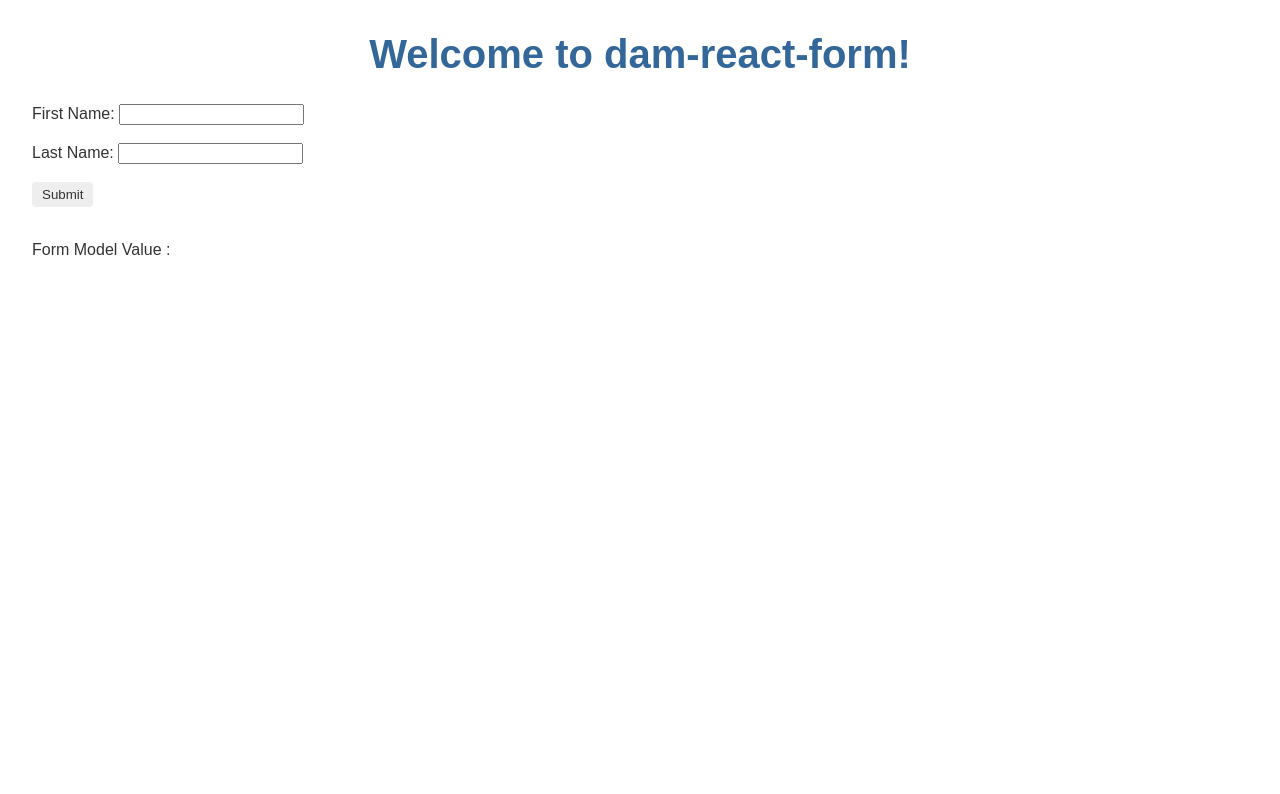
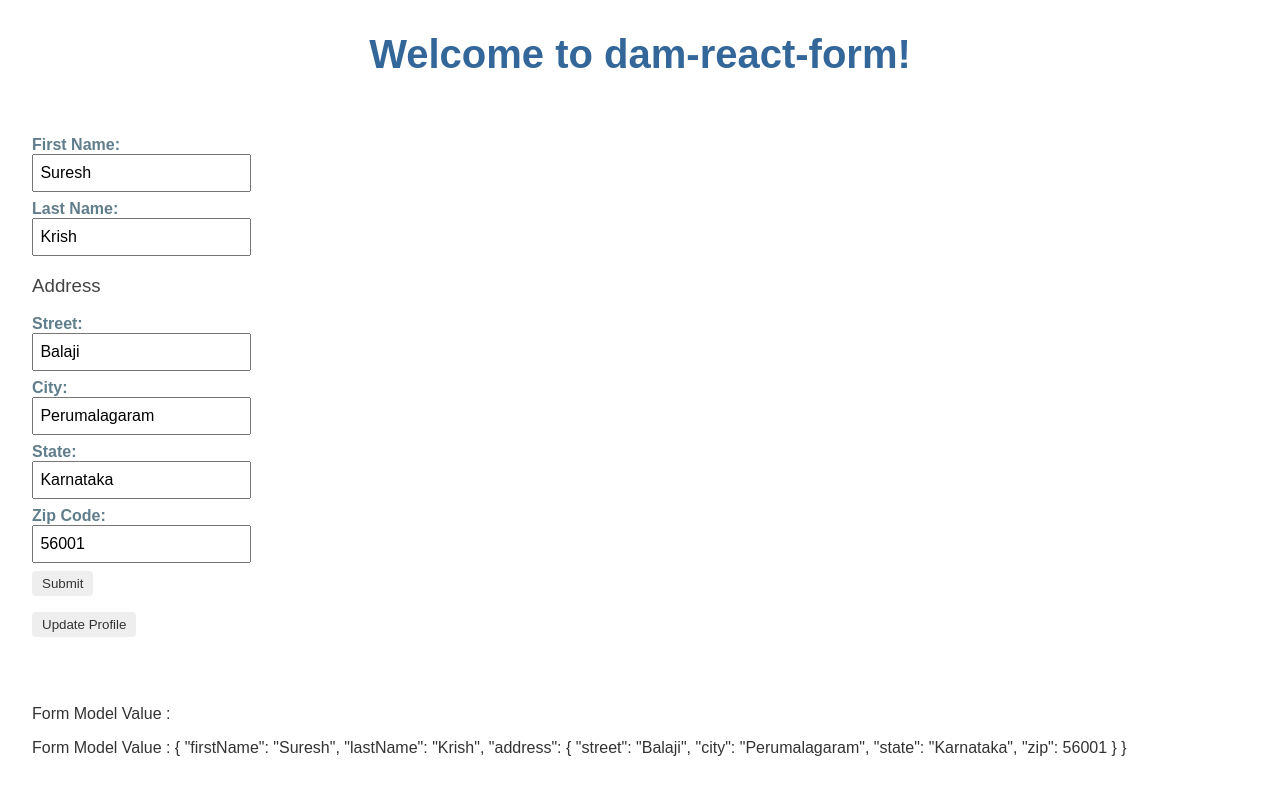
Before and after one commit to dhamodharankrishnan/dam-react-form, an Angular app: page / in a window 1280 px wide. Shown: the top 794 px of the page. Built offline with nearby package versions, Linux system fonts and the light colour scheme.

Commit message:
Patch value

```diff
--- a/src/app/profile-editor/profile-editor.component.css
+++ b/src/app/profile-editor/profile-editor.component.css
@@ -0,0 +1,46 @@
+/* ProfileEditorComponent's private CSS styles */
+:host {
+    display: flex;
+    flex-direction: column-reverse;
+    padding-top: 24px;
+  }
+
+  label {
+    display: block;
+    width: 6em;
+    margin: .5em 0;
+    color: #607D8B;
+    font-weight: bold;
+  }
+
+  input {
+    height: 2em;
+    font-size: 1em;
+    padding-left: .4em;
+  }
+
+  button {
+    font-family: Arial;
+    background-color: #eee;
+    border: none;
+    padding: 5px 10px;
+    border-radius: 4px;
+    cursor: pointer;
+  }
+
+  button:hover {
+    background-color: #cfd8dc;
+  }
+
+  button:disabled {
+    background-color: #eee;
+    color: #ccc;
+    cursor: auto;
+  }
+
+
+  /*
+  Copyright Google LLC. All Rights Reserved.
+  Use of this source code is governed by an MIT-style license that
+  can be found in the LICENSE file at http://angular.io/license
+  */
--- a/src/app/profile-editor/profile-editor.component.html
+++ b/src/app/profile-editor/profile-editor.component.html
@@ -4,19 +4,43 @@
       First Name:
       <input type="text" formControlName="firstName">
     </label>
-  <br>
-  <br>
     <label>
       Last Name:
       <input type="text" formControlName="lastName">
     </label>
+    <div formGroupName="address">
+      <h3>Address</h3>
+
+      <label>
+        Street:
+        <input type="text" formControlName="street">
+      </label>
+
+      <label>
+        City:
+        <input type="text" formControlName="city">
+      </label>
+
+      <label>
+        State:
+        <input type="text" formControlName="state">
+      </label>
+
+      <label>
+        Zip Code:
+        <input type="text" formControlName="zip">
+      </label>
+    </div>
+
+    <button type="submit" [disabled]="!profileForm.valid">Submit</button>
+
+    <p>
+      <button (click)="updateProfile()">Update Profile</button>
+    </p>
 
     <br>
     <br>
-
-    <button type="submit" [disabled]="!profileForm.valid">Submit</button>
-    <br>
-    <br>
     <p>Form Model Value : {{ formModelValue }} </p>
+    <p>Form Model Value : {{ this.profileForm.value | json }} </p>
 
   </form>
--- a/src/app/profile-editor/profile-editor.component.ts
+++ b/src/app/profile-editor/profile-editor.component.ts
@@ -11,12 +11,32 @@ export class ProfileEditorComponent implements OnInit {
   formModelValue = '';
   profileForm = new FormGroup( {
     firstName: new FormControl(''),
-    lastName: new FormControl('')
+    lastName: new FormControl(''),
+    address: new FormGroup({
+      street: new FormControl(),
+      city: new FormControl(),
+      state: new FormControl(),
+      zip: new FormControl()
+    })
   });
 
   constructor() { }
 
   ngOnInit() {
+
+    // To set values for all the controls in the form.
+    this.profileForm.setValue(
+      {
+      firstName: 'Dhamo',
+      lastName: 'Krish',
+      address: { street: 'Balaji', city: 'Perumalagaram', state: 'Karnataka', zip: 56001}
+    }
+    );
+
+    // To set individual value in a form.
+    this.profileForm.controls.firstName.setValue('Suresh');
+
+
   }
 
   onSubmit() {
@@ -24,4 +44,15 @@ export class ProfileEditorComponent implements OnInit {
     console.warn(this.profileForm.value);
     this.formModelValue = JSON.stringify(this.profileForm.value);
   }
+
+  // Patch Value example
+  updateProfile() {
+    this.profileForm.patchValue({
+        firstName: 'Savithri',
+        address: {
+          city: 'Canton',
+          zip: '02021'
+        }
+    });
+  }
 }
```
